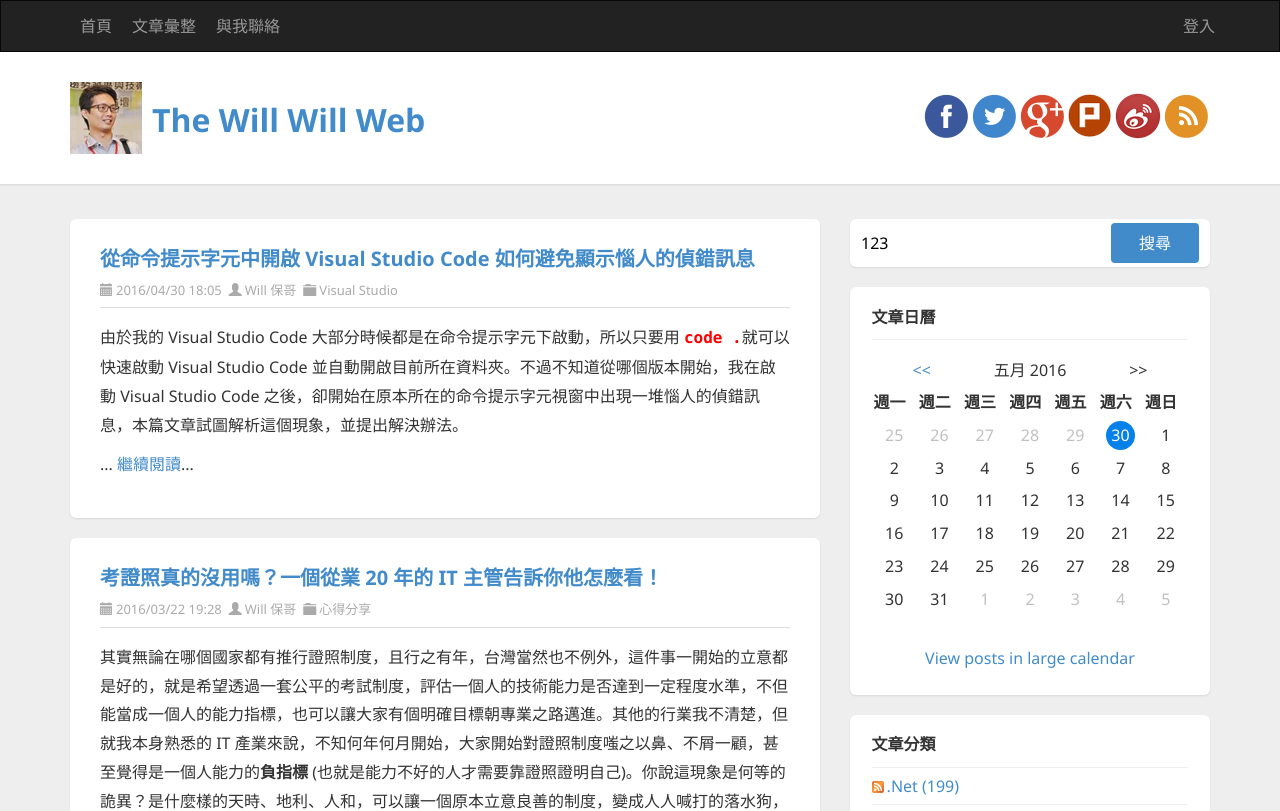
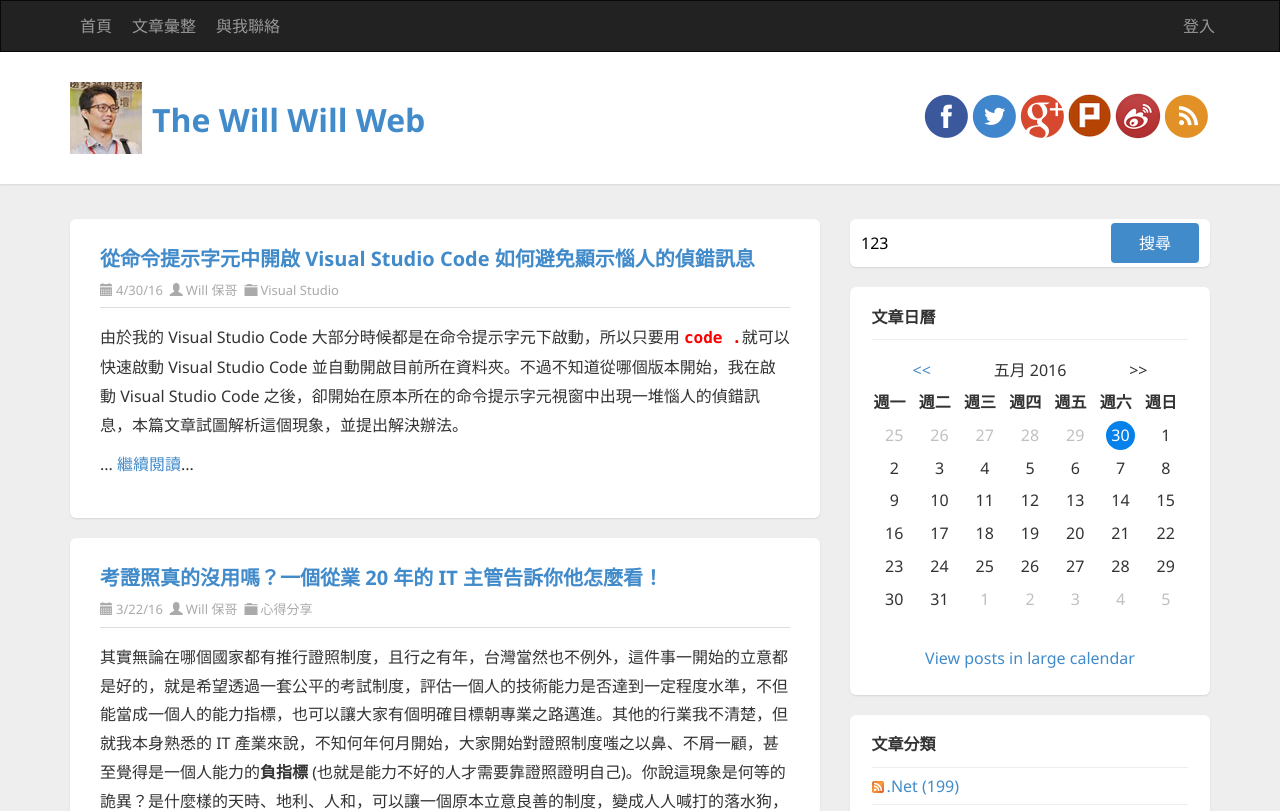
Before and after one commit to henry60078/AngularComponent, an Angular app: page / in a window 1280 px wide. Shown: the top 811 px of the page. Built offline with nearby package versions, Linux system fonts and the light colour scheme.

Commit message:
datetime format and json format

```diff
--- a/src/app/app.component.html
+++ b/src/app/app.component.html
@@ -35,7 +35,7 @@
           <div class="widget-content" #content>
             <div style="text-align: center">
               <div id="calendarContainer">
-                <table class="calendar" summary="" style=";border-collapse:collapse;">
+                <table class="calendar" summary="" style="border-collapse:collapse;">
                   <tbody>
                     <tr>
                       <td><a href="#">&lt;&lt;</a>&nbsp;&nbsp;</td>
--- a/src/app/article/article.component.html
+++ b/src/app/article/article.component.html
@@ -4,7 +4,7 @@
         <a href="{{ item.href }}">{{ item.title }}</a>
     </h2>
     <div class="post-info clearfix">
-      <span class="post-date"><i class="glyphicon glyphicon-calendar"></i>{{ item.date }}</span>
+      <span class="post-date"><i class="glyphicon glyphicon-calendar"></i>{{ item.date | date: 'shortDate' }}</span>
       <span class="post-author"><i class="glyphicon glyphicon-user"></i><a href="http://blog.miniasp.com/author/will.aspx">{{ item.author }}</a></span>
       <span class="post-category"><i class="glyphicon glyphicon-folder-close"></i><a [href]="item['category-link']">{{ item.category }}</a></span>
     </div>
```
